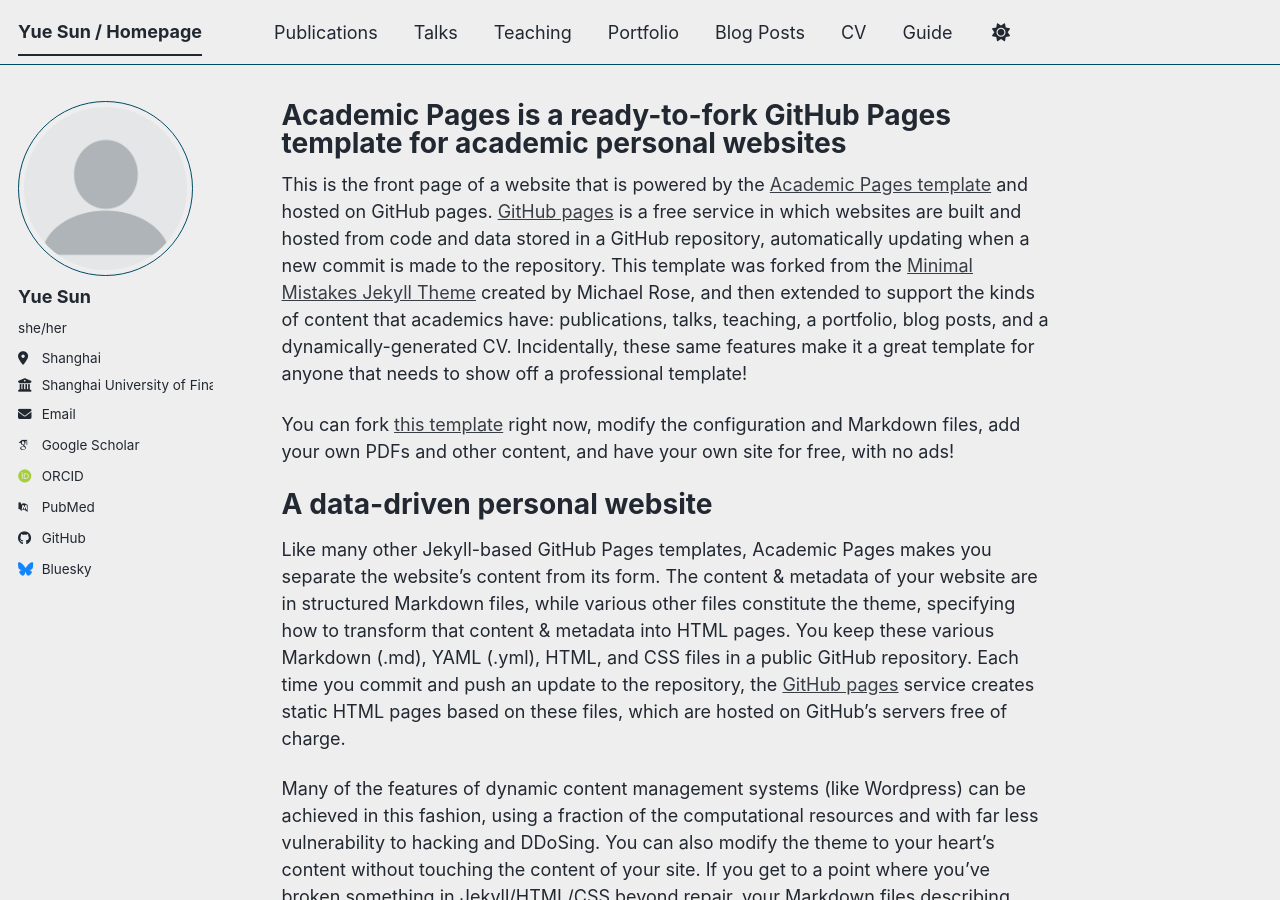
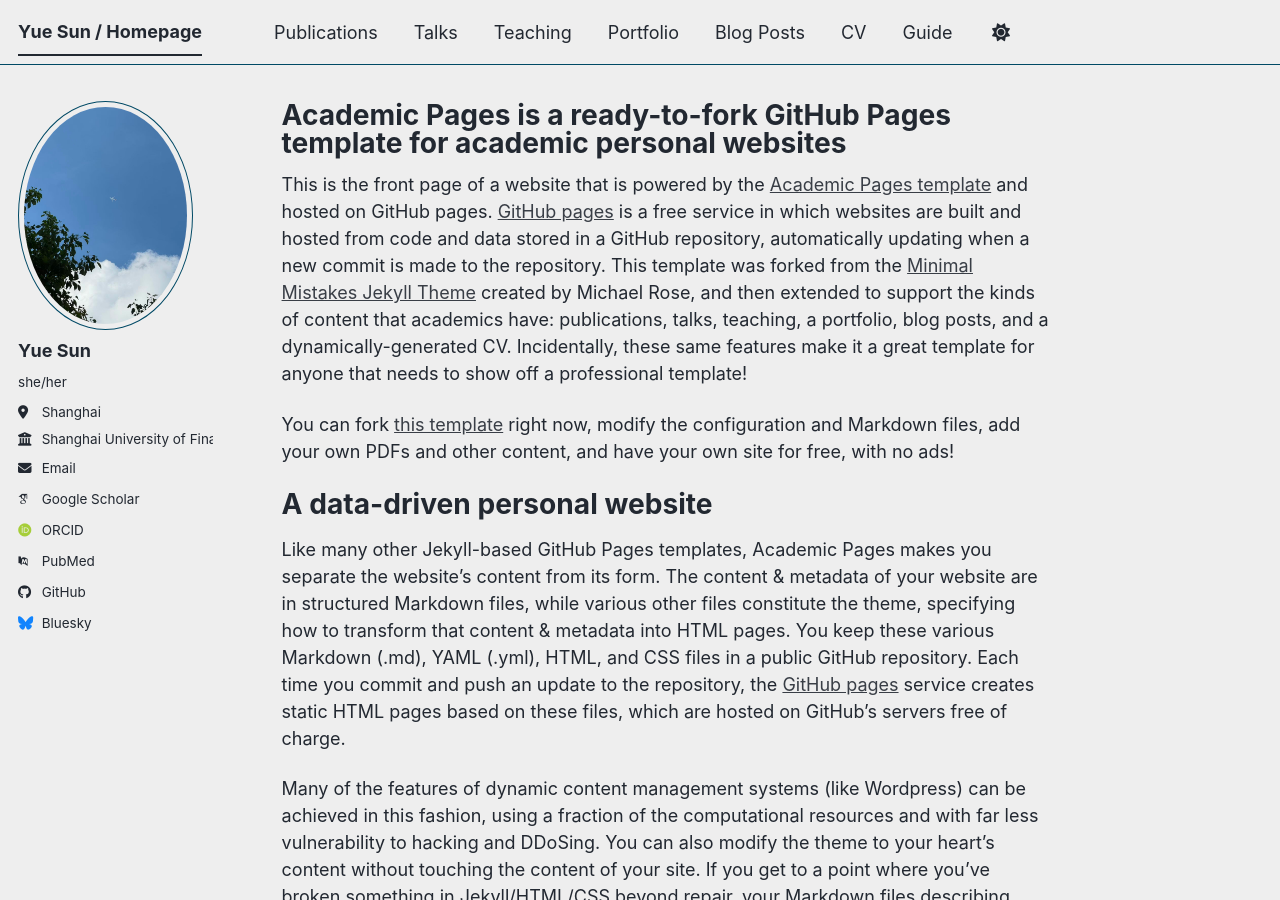
Before and after one commit to leahsun35/leahsun35.github.io, a Jekyll site: the page built from _pages/about.md, in a window 1280 px wide and 900 px high. Built offline with Jekyll 4.4.1, drawn with Linux system fonts in a browser that asks for light colours; some web fonts are replaced; a script bundle is joined from its source files by our own code; library files that are not in the unit come from our copies.

Commit message:
Update author avatar image in config

```diff
--- a/_config.yml
+++ b/_config.yml
@@ -23,7 +23,7 @@
 #               Additional customization can be done by editing /_includes/author-profile.html
 author:
   # Biographic information
-  avatar           : "profile.png"
+  avatar           : "bio2.jpg"
   name             : "Yue Sun"
   pronouns         : "she/her"
   bio              : # "Short biography for the left-hand sidebar"
```
